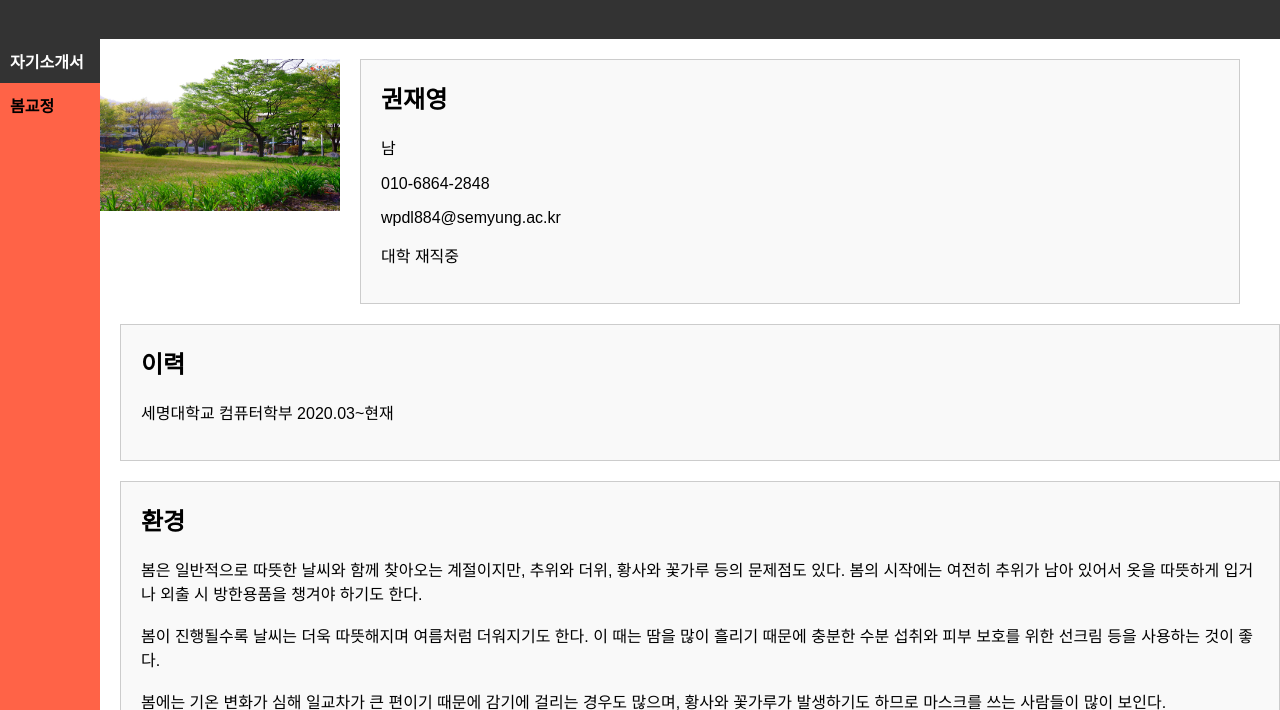
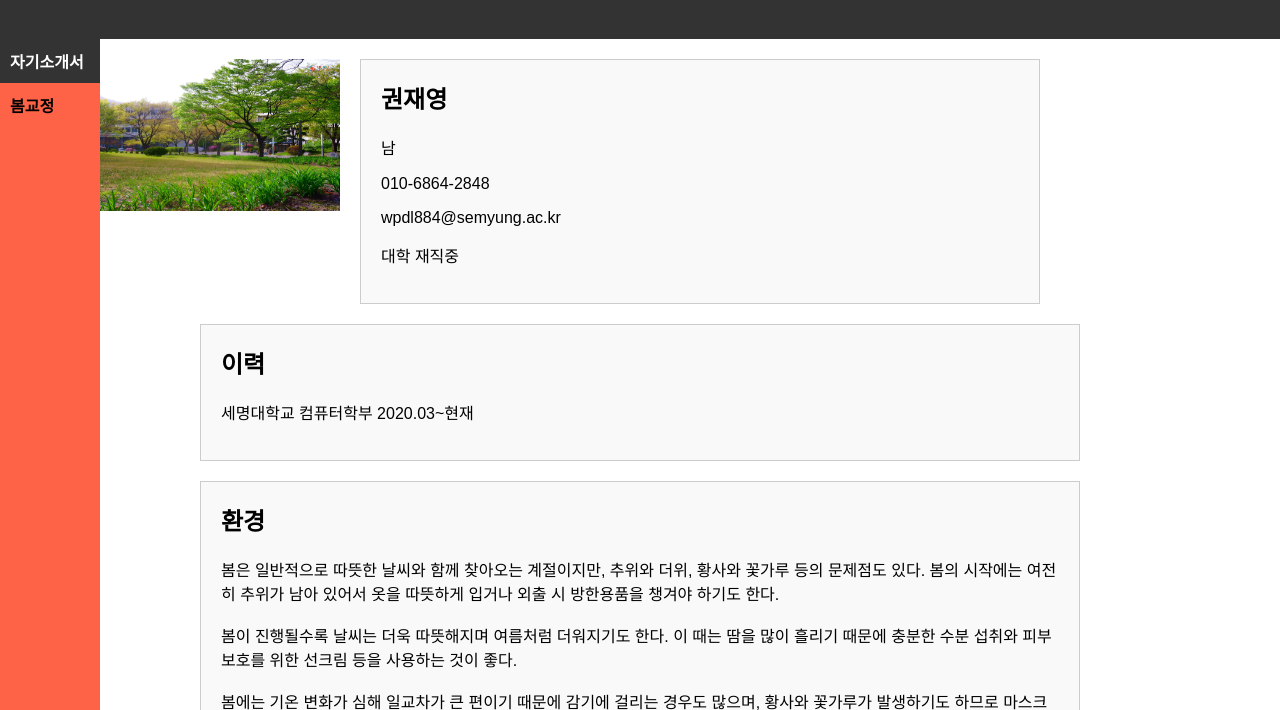
Before and after one commit to jaeyoung8008/jaeyoung8008.github.io, a plain HTML site: page self.html in a window 1280 px wide. Shown: the part 90-800 px from the top of the page. Drawn offline with Linux system fonts and the light colour scheme.

Commit message:
Update self.html

```diff
--- a/self.html
+++ b/self.html
@@ -52,7 +52,8 @@
 		}
 
 		.post {
-			margin-left: 120px;
+			margin-left: 200px;
+			margin-right: 200px;
 			background-color: #f9f9f9;
 			border: 1px solid #ccc;
 			margin-bottom: 20px;
```
